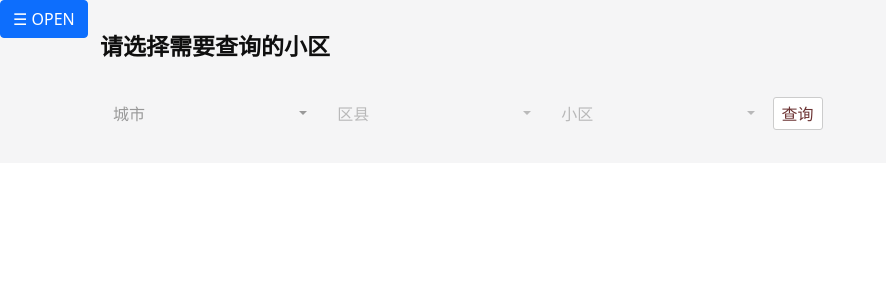
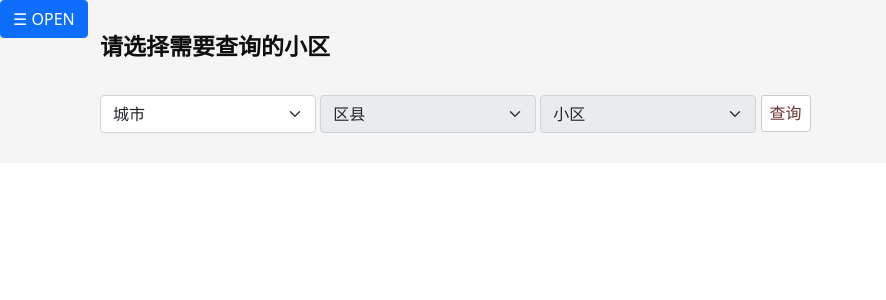
Before and after one commit to VenYy/lianjiaSpider, a Flask app: page /detail in a window 1280 px wide. Shown: the top 300 px of the page, without its empty margins (0-886 px from the left). Run offline with Flask 3, Linux system fonts and the light colour scheme; data that the repository does not hold is empty; some libraries are stand-ins or nearby versions.

Commit message:
弃用bootstrap-select, 使用bootstrap5自带功能

```diff
--- a/static/css/detail.css
+++ b/static/css/detail.css
@@ -16,6 +16,11 @@
 .select_wrap {
     width: 1080px;
     margin: 0 auto;
+}
+
+.form-select {
+    display: inline-block;
+    width: 20%;
 }
 
 /*#city_select, #district_select, #village_select {*/
@@ -37,8 +42,8 @@
 .req_btn {
     background-color: #ffffff;
     width: 50px;
-    height: 33px;
-    vertical-align: middle;
+    height: 37px;
+    vertical-align: top;
     color: #6c3333;
     border: 1px solid #ccc;
     border-radius: 3px;
--- a/static/js/detail.js
+++ b/static/js/detail.js
@@ -202,10 +202,10 @@ $(document).ready(function () {
         if (selectedCity !== "") {
             district_select.disabled = false;
         } else {
-            $("#district_select").val(null).selectpicker("refresh")
+            // $("#district_select").val(null).selectpicker("refresh")
             district_select.disabled = true
             $("#village_select").val(null)
-            $("#village_select").prop('disabled', true).selectpicker("refresh")
+            // $("#village_select").prop('disabled', true).selectpicker("refresh")
         }
 
         if (district_select.disabled) {
@@ -216,7 +216,7 @@ $(document).ready(function () {
 
         // 清除选择框内容
         district_select.innerHTML = "<option value=''>区县</option>";
-        $('#district_select').selectpicker('refresh');
+        // $('#district_select').selectpicker('refresh');
 
 
         $.ajax({
@@ -230,11 +230,11 @@ $(document).ready(function () {
                     str += '<option value="' + response[i] + '">' + response[i] + '</option>'
                 }
                 district_select.innerHTML = str
-                $('#district_select').selectpicker('refresh');
+                // $('#district_select').selectpicker('refresh');
             },
             error: function () {
                 district_select.innerHTML = str
-                $('#district_select').selectpicker('refresh');
+                // $('#district_select').selectpicker('refresh');
             }
         });
     });
@@ -255,7 +255,7 @@ $(document).ready(function () {
         let str = ""
         if (selectedDistrict === "") {
             village_select.innerHTML = '小区'
-            $("#village_select").selectpicker("refresh")
+            // $("#village_select").selectpicker("refresh")
         }
 
         $.ajax({
@@ -269,11 +269,11 @@ $(document).ready(function () {
                     str += '<option value="' + response[i] + '">' + response[i] + '</option>'
                 }
                 village_select.innerHTML = str
-                $("#village_select").selectpicker("refresh")
+                // $("#village_select").selectpicker("refresh")
             },
             error: function () {
                 village_select.innerHTML = str
-                $("#village_select").selectpicker("refresh")
+                // $("#village_select").selectpicker("refresh")
             }
         });
     });
--- a/templates/detail.html
+++ b/templates/detail.html
@@ -2,10 +2,10 @@
 {% block additional_files %}
     <script type="text/javascript" src="{{ url_for('static', filename='plugins/jquery.min.js') }}"></script>
     <link rel="stylesheet" href="{{ url_for('static', filename='plugins/bootstrap-5.0.2-dist/css/bootstrap.css') }}">
-    <link rel="stylesheet" href="{{ url_for('static', filename='plugins/bootstrap-5.0.2-dist/css/bootstrap-select.css') }}">
+{#    <link rel="stylesheet" href="{{ url_for('static', filename='plugins/bootstrap-5.0.2-dist/css/bootstrap-select.css') }}">#}
     <link rel="stylesheet" href="{{ url_for('static', filename='css/detail.css') }}">
     <script type="text/javascript" src="{{ url_for('static', filename='plugins/bootstrap-5.0.2-dist/js/bootstrap.js') }}"></script>
-    <script type="text/javascript" src="{{ url_for('static', filename='plugins/bootstrap-5.0.2-dist/js/bootstrap-select.js') }}"></script>
+{#    <script type="text/javascript" src="{{ url_for('static', filename='plugins/bootstrap-5.0.2-dist/js/bootstrap-select.js') }}"></script>#}
     <script type="text/javascript" src="{{ url_for('static', filename='js/detail.js') }}"></script>
     <script type="text/javascript" src="{{ url_for('static', filename='plugins/echarts.js') }}"></script>
 {% endblock %}
@@ -17,29 +17,29 @@
     <div class="select">
         <div class="tip">请选择需要查询的小区</div>
         <div class="select_wrap">
-            <select class="selectpicker" name="city_select" id="city_select">
+            <select class="form-select selectpicker" name="city_select" id="city_select">
                 {% if city %}
-                    <option value="{{ city }}">{{ city }}</option>
+                    <option selected value="{{ city }}">{{ city }}</option>
                 {% else %}
-                    <option value="">城市</option>
+                    <option selected value="">城市</option>
                 {% endif %}
                 {% for city in city_list %}
                     <option value="{{ city }}">{{ city }}</option>
                 {% endfor %}
             </select>
-            <select class="selectpicker" name="district_select" id="district_select" disabled>
+            <select class="form-select selectpicker" name="district_select" id="district_select" disabled>
                 {% if district %}
-                    <option value="{{ district }}">{{ district }}</option>
+                    <option selected value="{{ district }}">{{ district }}</option>
                 {% else %}
-                    <option value="">区县</option>
+                    <option selected value="">区县</option>
                 {% endif %}
 
             </select>
-            <select class="selectpicker" name="village_select" id="village_select" disabled>
+            <select class="form-select selectpicker" name="village_select" id="village_select" disabled>
                 {% if village_name %}
-                    <option value="{{ village_name }}">{{ village_name }}</option>
+                    <option selected value="{{ village_name }}">{{ village_name }}</option>
                 {% else %}
-                    <option value="">小区</option>
+                    <option selected value="">小区</option>
                 {% endif %}
             </select>
             <button class="req_btn" onclick="getVillageInfo()">查询</button>
```
